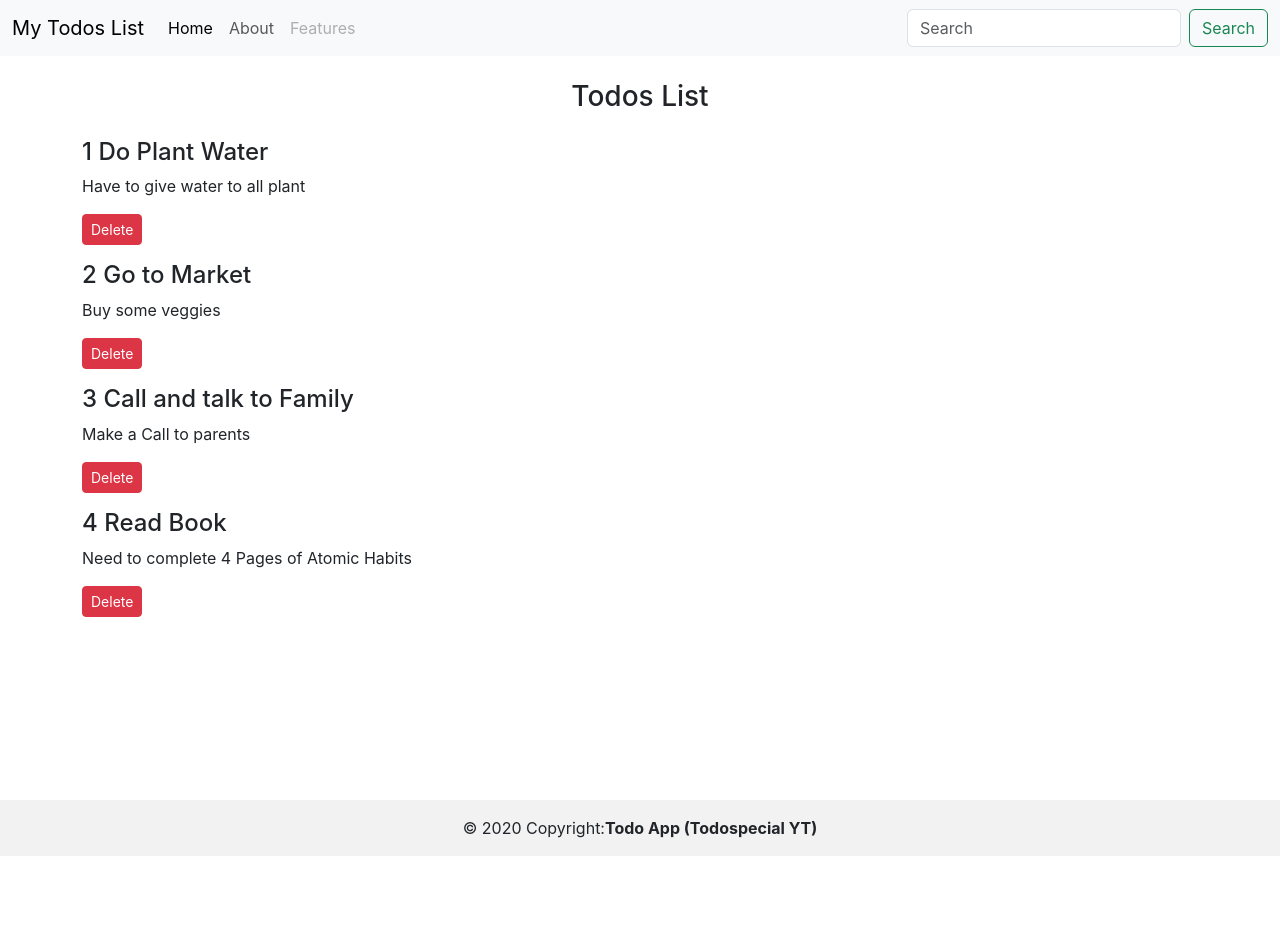
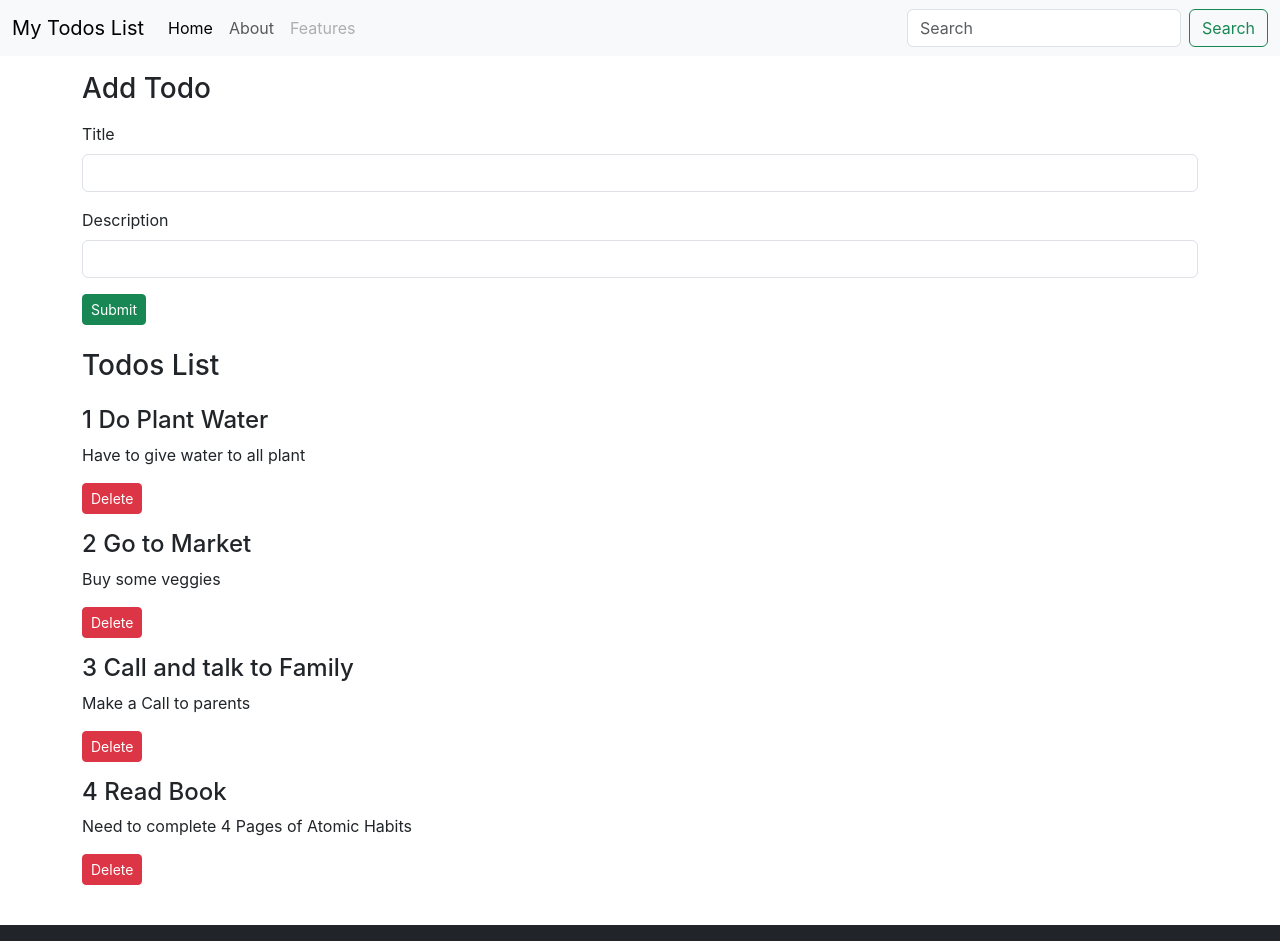
Before and after one commit to thisispramod/todos-app-react, a React (Create React App) app: page / in a window 1280 px wide. Shown: the top 941 px of the page. Before the commit the page ends 856 px from the top, so only its background shows below. Built offline with nearby package versions, Linux system fonts and the light colour scheme.

Commit message:
working on add todo component

```diff
--- a/src/App.js
+++ b/src/App.js
@@ -2,6 +2,7 @@ import './App.css';
 import Header from "./MyComponents/Header";
 import Todos from "./MyComponents/Todos";
 import Footer from "./MyComponents/Footer";
+import AddTodo from "./MyComponents/AddTodo";
 import React, { useState } from 'react';
 
 function App() {
@@ -14,6 +15,18 @@ function App() {
       return e!==todo;
     }));
   }
+
+  const addTodo = (title, desc) =>{
+    let sno = todos[todos.length-1].sno+1;
+    const myTodo = {
+      sno:sno,
+      title:title,
+      desc:desc,
+    }
+    setTodos([...todos, myTodo]);
+    console.log(myTodo);
+
+  };
   const [todos, setTodos] = useState([
     {
       sno : "1",
@@ -39,6 +52,7 @@ function App() {
   return (
     <>
     <Header title="My Todos List" searchBar="false" />
+    <AddTodo addTodo={addTodo}/>
     <Todos todos={todos} onDelete={onDelete}/>
     <Footer />
     </>
--- /dev/null
+++ b/src/MyComponents/AddTodo.js
@@ -0,0 +1,31 @@
+import React, {useState} from 'react';
+const AddTodo = () => {
+    const [title, setTitle] = useState("");
+    const [desc, setDesc] = useState("");
+    const submit = ((e)=>{
+        e.preventDefault();
+        if(!title || !desc){
+            alert("Can not blank Anyone");
+            return false;
+        }
+        AddTodo(title, desc);
+    });
+  return (
+    <div class="container">
+        <form onSubmit={submit} >
+            <h3 className="my-3">Add Todo</h3>
+            <div className="mb-3">
+                <label htmlFor="title" className="form-label">Title</label>
+                <input type="text" value={title} onChange={(e)=>setTitle(e.target.value)} className="form-control" id="title" aria-describedby="emailHelp" />
+            </div>
+            <div className="mb-3">
+                <label htmlFor="desc" className="form-label">Description</label>
+                <input type="desc" value={desc} onChange={(e)=>setDesc(e.target.value)} className="form-control" id="desc" />
+            </div>
+            <button type="submit" className="btn btn-sm btn-success">Submit</button>
+        </form>
+    </div>
+  )
+}
+
+export default AddTodo
--- a/src/MyComponents/Footer.js
+++ b/src/MyComponents/Footer.js
@@ -2,15 +2,12 @@ import React from 'react'
 
 const Footer = () => {
   let footerStyle = {
-    position: "absolute",
-    top:"100vh",
-    width:"100%",
     backgroundColor:"rgba(5, 0, 0, 0.05)"
   }
   return (
-      <div className="text-center p-3" style={footerStyle}>
+      <div className="text-center bg-dark text-light p-3" style={footerStyle}>
         © 2020 Copyright:
-        <a style={{textDecoration:'none', fontWeight:'bold'}} className="text-body" href="javasript:void(0)">Todo App (Todospecial YT)</a>
+        <a style={{textDecoration:'none', fontWeight:'bold', backgroundColor:'white', borderRadius:'6px'}} className="text-body " href="javasript:void(0)">Todo App (Todospecial YT)</a>
       </div>
   );
 };
--- a/src/MyComponents/Todos.js
+++ b/src/MyComponents/Todos.js
@@ -2,9 +2,12 @@ import React from 'react'
 import {TodoItem} from "./TodoItem";
 
 const Todos = (props) => {
+  let myStyle = {
+    minHeight:"70vh"
+  }
   return (
-    <div className='container'>
-      <h3 className="text-center my-4">Todos List</h3>
+    <div className='container my-3' style={myStyle}>
+      <h3 className="my-4">Todos List</h3>
       {props.todos.length===0?(
       <div className="alert alert-primary" role="alert">
         No Todos To Show
```
